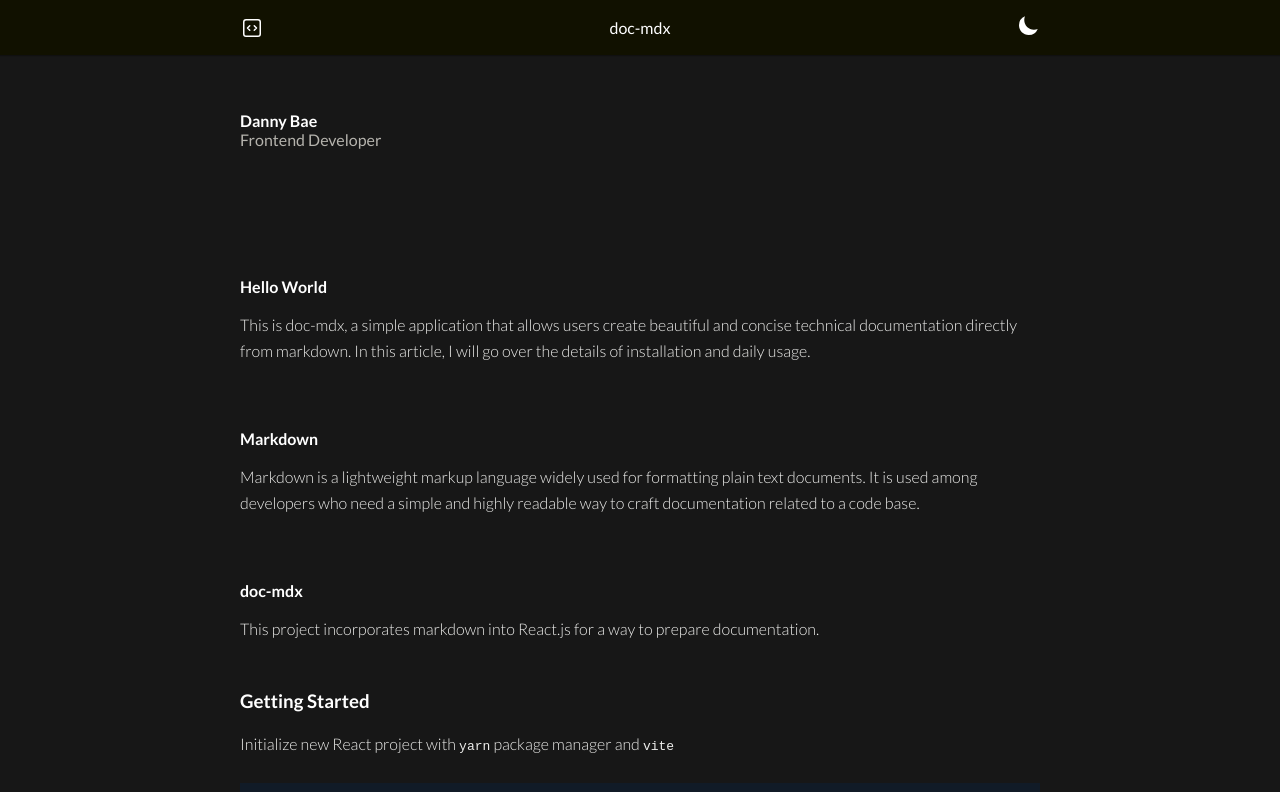
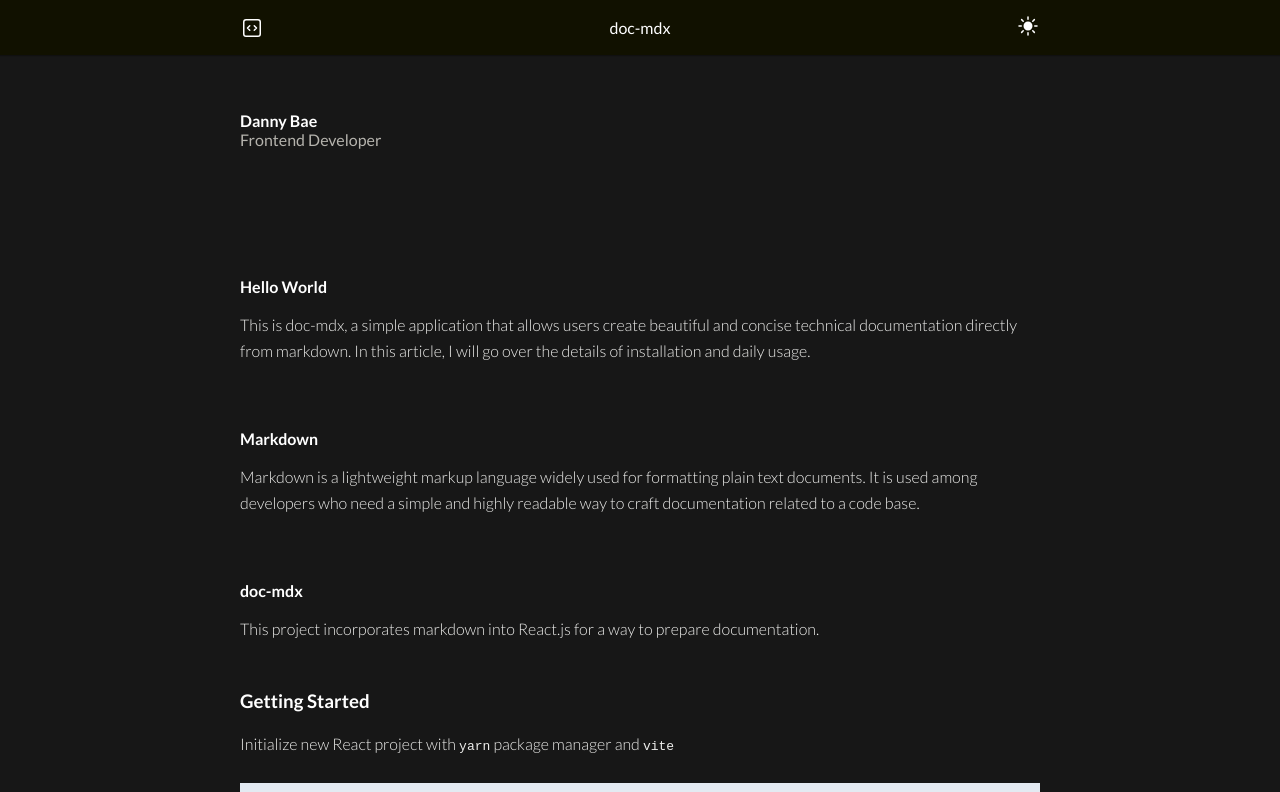
Before and after one commit to danveb/doc-mdx, a React (Vite) app: page / in a window 1280 px wide. Shown: the top 792 px of the page. Built offline with nearby package versions, Linux system fonts and the light colour scheme.

Commit message:
refactor ThemeContext, use custom hook useTheme

```diff
--- a/src/App.jsx
+++ b/src/App.jsx
@@ -1,24 +1,13 @@
-import { useState, createContext } from "react";
 import { About, Footer, Navbar, Post } from "./components";
-
-// createContext
-export const ThemeContext = createContext();
+import { ThemeProvider } from "./context/ThemeContext";
 
 export default function App() {
-  // useState
-  const [darkMode, setDarkMode] = useState(true);
-
-  // value to be darkMode, setDarkMode
-  const value = {
-    darkMode, setDarkMode
-  }
-
   return (
-    <ThemeContext.Provider value={value}>
+    <ThemeProvider>
       <Navbar />
       <About />
       <Post />
       <Footer />
-    </ThemeContext.Provider>
+    </ThemeProvider>
   )
 }
--- a/src/components/Code.jsx
+++ b/src/components/Code.jsx
@@ -4,21 +4,21 @@ import { Prism as SyntaxHighlighter } from "react-syntax-highlighter";
 import { coldarkCold, coldarkDark } from "react-syntax-highlighter/dist/esm/styles/prism";
 import { CopyIcon, PasteIcon } from "./assets/icons";
 import "../styles/Code.css";
-import { useContext, useEffect, useState } from "react";
-import { ThemeContext } from "../App";
+import { useEffect, useState } from "react";
+import { useTheme } from "../context/ThemeContext";
 
 export default function Code({ children, language }) {
   // useState
   const [copied, setCopied] = useState(false);
 
-  // useContext
-  const { darkMode } = useContext(ThemeContext);
+  // useTheme
+  const { theme } = useTheme();
 
   // useEffect
   useEffect(() => {
     const timer = setTimeout(() => {
       setCopied(false);
-    }, 1500);
+    }, 1000);
     return () => clearTimeout(timer);
   }, [copied]);
 
@@ -34,7 +34,7 @@ export default function Code({ children, language }) {
       </CopyToClipboard>
       <SyntaxHighlighter
         language={language}
-        style={darkMode ? coldarkDark : coldarkCold}
+        style={theme === "dark" ? coldarkDark : coldarkCold}
         wrapLongLines={true}
         customStyle={{
           fontSize: "14px",
--- a/src/components/Navbar.jsx
+++ b/src/components/Navbar.jsx
@@ -1,11 +1,10 @@
 import { LogoIcon, MoonIcon, SunIcon } from "./assets/icons";
 import "../styles/Navbar.css";
-import { useContext } from "react";
-import { ThemeContext } from "../App";
+import { useTheme } from "../context/ThemeContext";
 
 export default function Navbar() {
-  // useContext
-  const { darkMode, setDarkMode } = useContext(ThemeContext);
+  // useTheme
+  const { theme, toggleTheme } = useTheme();
 
   return (
     <header className="navbar">
@@ -14,10 +13,10 @@ export default function Navbar() {
           <LogoIcon />
           <p>doc-mdx</p>
           <button
-            onClick={() => setDarkMode(!darkMode)}
+            onClick={toggleTheme}
             className="nav__icon"
           >
-            {darkMode ? <MoonIcon /> : <SunIcon />}
+            {theme === "dark" ? <MoonIcon /> : <SunIcon />}
           </button>
         </div>
       </div>
--- /dev/null
+++ b/src/context/ThemeContext.jsx
@@ -0,0 +1,36 @@
+import { createContext, useContext, useEffect, useState } from "react";
+
+// initialize ThemeContext
+const ThemeContext = createContext();
+
+// custom hook useTheme
+// eslint-disable-next-line react-refresh/only-export-components
+export const useTheme = () => {
+  return useContext(ThemeContext);
+}
+
+// ThemeProvider
+// eslint-disable-next-line react/prop-types
+export const ThemeProvider = ({ children }) => {
+  // darkMode state; initial value false
+  const [darkMode, setDarkMode] = useState(false);
+
+  // toggleTheme
+  const toggleTheme = () => {
+    setDarkMode((prevTheme) => !prevTheme);
+  }
+
+  // theme
+  const theme = darkMode ? "dark" : "light";
+
+  // useEffect
+  useEffect(() => {
+    document.documentElement.setAttribute("data-theme", theme);
+  }, [theme, darkMode]);
+
+  return (
+    <ThemeContext.Provider value={{ theme, toggleTheme }}>
+      {children}
+    </ThemeContext.Provider>
+  )
+}
```
